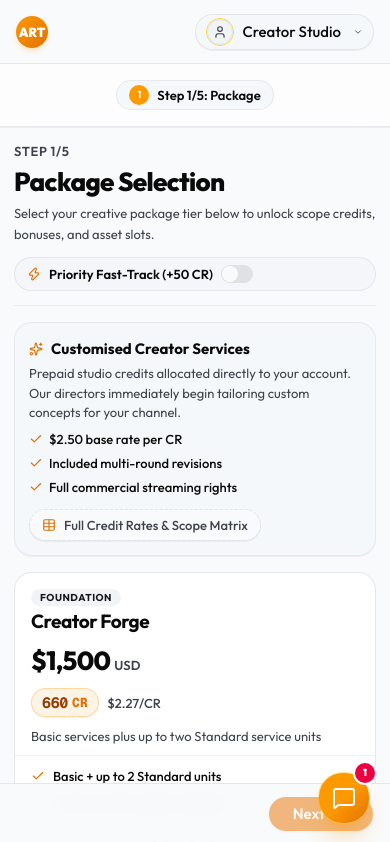
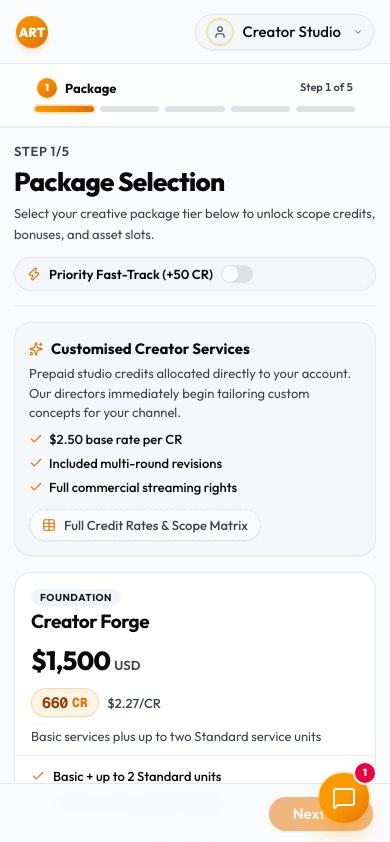
Before and after one commit to huzaifa321s/humantek-creator-credit-studio, a Next.js app: page / in a window 390 px wide. Shown: the top 842 px of the page. Built offline with nearby package versions, Linux system fonts and the light colour scheme.

Commit message:
Refine HorizontalStepper: higher line weight/contrast, active amber glow/gradient, and mobile progress bar

```diff
--- a/src/components/HorizontalStepper.tsx
+++ b/src/components/HorizontalStepper.tsx
@@ -72,8 +72,8 @@ export function HorizontalStepper({
   className,
 }: HorizontalStepperProps) {
   return (
-    <nav aria-label="Progress Stepper" className={cn('relative flex items-center justify-center', className)}>
-      {/* Desktop & Tablet — ReUI Stepper */}
+    <nav aria-label="Progress Stepper" className={cn('relative flex items-center justify-center w-full', className)}>
+      {/* Desktop & Tablet View (>= 640px) — Polished ReUI Stepper */}
       <Stepper
         value={currentStep}
         onValueChange={(step) => {
@@ -83,7 +83,7 @@ export function HorizontalStepper({
         indicators={{ completed: <Check className="size-4 stroke-[3]" /> }}
         className="hidden sm:block w-full max-w-4xl select-none"
       >
-        <StepperNav className="items-center">
+        <StepperNav className="items-center justify-between w-full">
           {STUDIO_STEPS.map((step) => {
             const stepNum = step.number;
             const isAccessible = (isPackageSelected && stepNum <= currentStep + 1) || stepNum === 1;
@@ -93,17 +93,29 @@ export function HorizontalStepper({
                 <Tooltip>
                   <TooltipTrigger
                     render={
-                      <StepperTrigger className="group gap-2 rounded-xl px-2 py-1.5 hover:bg-secondary/70 disabled:cursor-not-allowed disabled:opacity-45" />
+                      <StepperTrigger className="group gap-2.5 rounded-xl px-2.5 py-1.5 hover:bg-secondary/70 transition-colors disabled:cursor-not-allowed disabled:opacity-40" />
                     }
                   >
-                    <StepperIndicator className="size-8 border-2 border-border bg-card text-xs font-bold text-muted-foreground transition-all duration-200 group-hover:border-zinc-400 data-[state=completed]:border-amber-500 data-[state=completed]:bg-amber-500 data-[state=completed]:text-white data-[state=active]:scale-105 data-[state=active]:border-amber-500 data-[state=active]:bg-amber-500 data-[state=active]:text-white data-[state=active]:shadow-sm data-[state=active]:ring-4 data-[state=active]:ring-amber-500/20">
+                    <StepperIndicator
+                      className={cn(
+                        'size-8 rounded-full border-2 text-xs font-bold transition-all duration-200 shrink-0',
+                        // Inactive step
+                        'border-border/90 bg-muted/40 text-muted-foreground/80 group-hover:border-amber-400/60 group-hover:text-foreground',
+                        // Completed step: crisp amber with white checkmark
+                        'data-[state=completed]:border-amber-500 data-[state=completed]:bg-amber-500 data-[state=completed]:text-white data-[state=completed]:shadow-xs data-[state=completed]:shadow-amber-500/20',
+                        // Active step: slightly larger size, rich gradient, elevated shadow & vibrant amber ring
+                        'data-[state=active]:size-9 data-[state=active]:scale-105 data-[state=active]:border-amber-500 data-[state=active]:bg-gradient-to-br data-[state=active]:from-amber-500 data-[state=active]:to-amber-600 data-[state=active]:text-white data-[state=active]:font-black data-[state=active]:shadow-md data-[state=active]:shadow-amber-500/30 data-[state=active]:ring-4 data-[state=active]:ring-amber-500/25'
+                      )}
+                    >
                       {stepNum}
                     </StepperIndicator>
-                    <StepperTitle className="whitespace-nowrap text-xs font-medium tracking-tight text-muted-foreground data-[state=active]:font-bold data-[state=active]:text-foreground data-[state=completed]:font-semibold data-[state=completed]:text-foreground/80">
+
+                    <StepperTitle className="whitespace-nowrap text-xs font-medium tracking-tight text-muted-foreground/80 group-hover:text-foreground transition-colors duration-200 data-[state=completed]:font-semibold data-[state=completed]:text-foreground/90 data-[state=active]:font-extrabold data-[state=active]:text-foreground">
                       <span className="hidden md:inline">{step.name}</span>
                       <span className="inline md:hidden">{step.shortName}</span>
                     </StepperTitle>
                   </TooltipTrigger>
+
                   <TooltipContent side="bottom" className="text-xs max-w-xs p-3 shadow-xl bg-zinc-900 text-white border border-zinc-700/80">
                     <p className="font-bold text-white text-xs">
                       Step {stepNum}: {step.name}
@@ -111,8 +123,10 @@ export function HorizontalStepper({
                     <p className="text-zinc-300 text-[11px] mt-1 leading-snug">{step.desc}</p>
                   </TooltipContent>
                 </Tooltip>
+
+                {/* Substantial, high-contrast connecting line (3px height with rounded caps) */}
                 {stepNum < STUDIO_STEPS.length && (
-                  <StepperSeparator className="mx-1 min-w-6 bg-border/80 transition-colors duration-300 group-data-[state=completed]/step:bg-amber-500" />
+                  <StepperSeparator className="mx-2 min-w-8 sm:min-w-10 h-[3px] rounded-full bg-border transition-colors duration-300 group-data-[state=completed]/step:bg-amber-500 group-data-[state=completed]/step:shadow-xs group-data-[state=completed]/step:shadow-amber-500/20" />
                 )}
               </StepperItem>
             );
@@ -120,14 +134,48 @@ export function HorizontalStepper({
         </StepperNav>
       </Stepper>
 
-      {/* Mobile Compact View (< 640px) */}
-      <div className="flex sm:hidden items-center gap-2 px-3 py-1 rounded-full bg-secondary/60 border border-border/70 text-xs font-semibold">
-        <div className="w-5 h-5 rounded-full bg-amber-500 text-white flex items-center justify-center text-[10px] font-bold">
-          {currentStep}
+      {/* Mobile Streamlined View (< 640px) */}
+      <div className="flex sm:hidden flex-col items-center justify-center w-full max-w-xs mx-auto gap-2 py-0.5 select-none">
+        <div className="flex items-center justify-between w-full px-0.5">
+          <div className="flex items-center gap-2">
+            <span className="inline-flex items-center justify-center size-5 rounded-full bg-gradient-to-br from-amber-500 to-amber-600 text-white text-[10px] font-black shadow-xs shadow-amber-500/30">
+              {currentStep}
+            </span>
+            <span className="text-xs font-bold text-foreground">
+              {STUDIO_STEPS[currentStep - 1]?.name}
+            </span>
+          </div>
+          <span className="text-[11px] font-semibold text-muted-foreground tabular-nums">
+            Step {currentStep} of 5
+          </span>
         </div>
-        <span className="text-foreground">
-          Step {currentStep}/5: {STUDIO_STEPS[currentStep - 1]?.name}
-        </span>
+
+        {/* 5-segment micro progress track */}
+        <div className="grid grid-cols-5 gap-1.5 w-full">
+          {STUDIO_STEPS.map((s) => {
+            const isDone = s.number < currentStep;
+            const isCurr = s.number === currentStep;
+            const accessible = (isPackageSelected && s.number <= currentStep + 1) || s.number === 1;
+
+            return (
+              <button
+                key={s.number}
+                type="button"
+                disabled={!accessible}
+                onClick={() => accessible && onSelectStep(s.number)}
+                className={cn(
+                  'h-1.5 rounded-full transition-all duration-300',
+                  isDone
+                    ? 'bg-amber-500 shadow-2xs'
+                    : isCurr
+                    ? 'bg-gradient-to-r from-amber-500 to-amber-600 ring-2 ring-amber-500/25 shadow-xs'
+                    : 'bg-border dark:bg-border/80'
+                )}
+                aria-label={`Go to Step ${s.number}: ${s.name}`}
+              />
+            );
+          })}
+        </div>
       </div>
     </nav>
   );
--- a/src/components/StudioCardLayout.tsx
+++ b/src/components/StudioCardLayout.tsx
@@ -380,7 +380,7 @@ export function StudioCardLayout({
 
         {/* Dedicated Horizontal Stepper Bar (Below the Navbar, Centered) */}
         {mode === 'wizard' && (
-          <div className="w-full border-b border-border/70 bg-card/60 backdrop-blur-md py-4 px-4 sm:px-6 sticky top-16 z-20 shadow-2xs">
+          <div className="w-full border-b border-border/80 bg-card/90 backdrop-blur-md py-3 sm:py-3.5 px-4 sm:px-6 sticky top-16 z-20 shadow-2xs transition-all">
             <div className="max-w-4xl mx-auto flex items-center justify-center">
               <HorizontalStepper
                 currentStep={currentStep}
```
